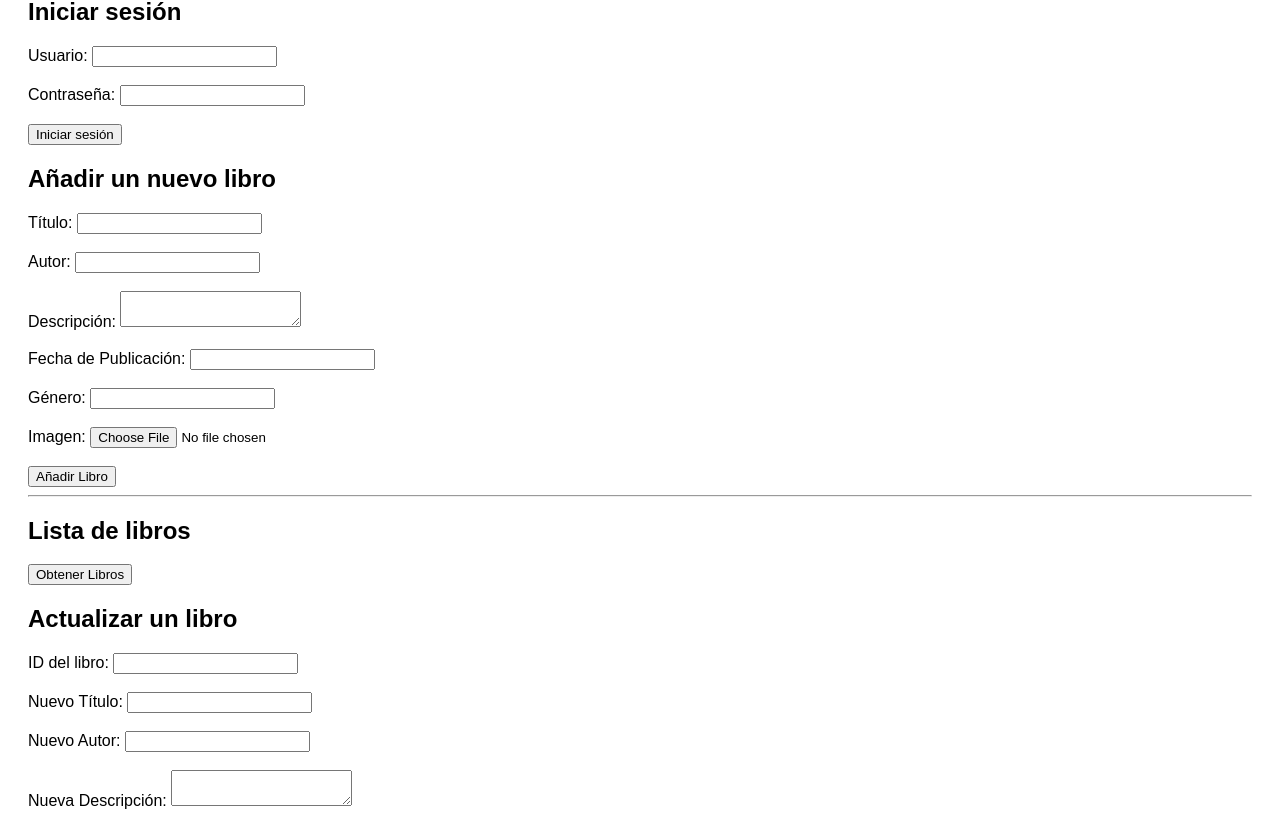
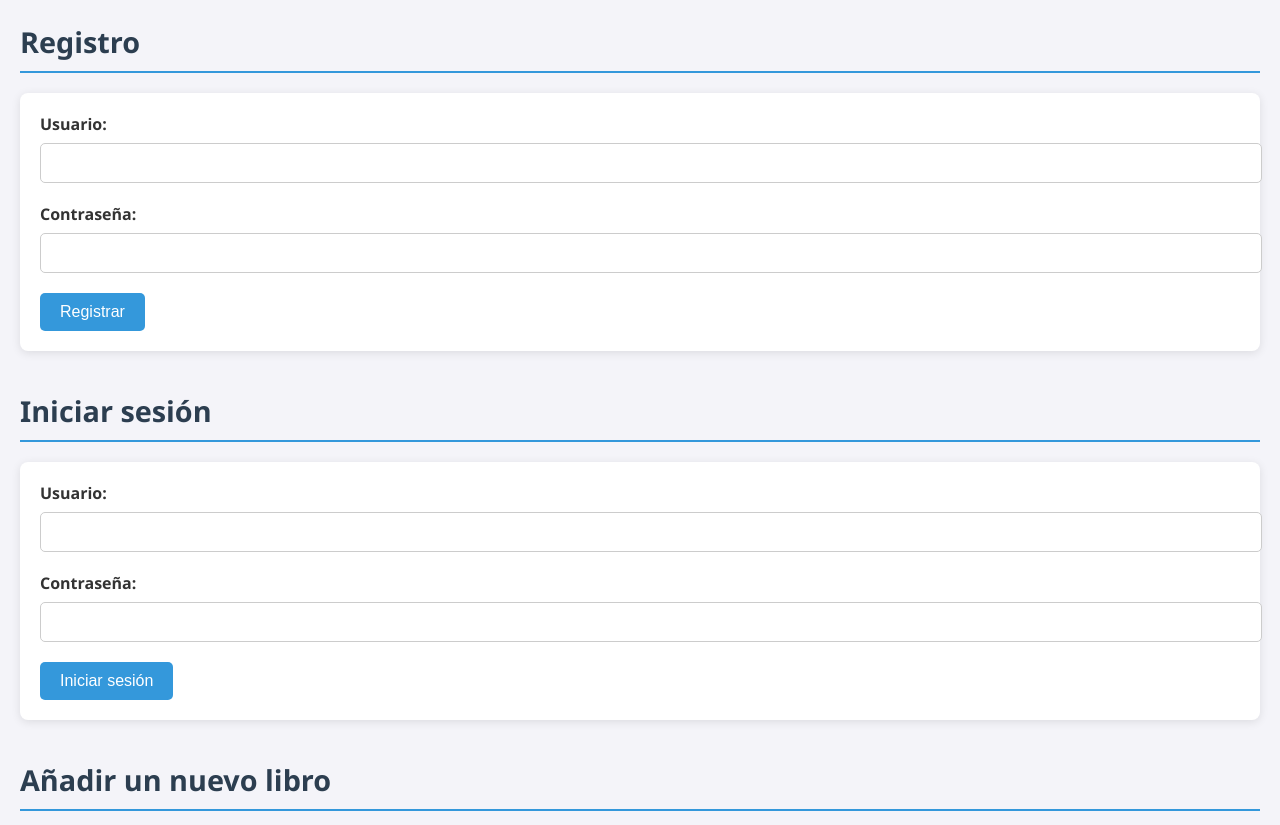
Before and after one commit to JACM701/PracticaCORS, a website: page public/index.html in a window 1280 px wide. Shown: the part 110-935 px from the top of the page. Drawn offline with Linux system fonts and the light colour scheme.

Commit message:
HTMLactualizado

```diff
--- a/public/index.html
+++ b/public/index.html
@@ -6,22 +6,122 @@
     <title>BookSwap API Preview</title>
     <style>
         body {
-            font-family: Arial, sans-serif;
+            font-family: 'Segoe UI', Tahoma, Geneva, Verdana, sans-serif;
+            background-color: #f4f4f9;
+            color: #333;
+            margin: 0;
             padding: 20px;
         }
+
+        h1, h2 {
+            color: #2c3e50;
+        }
+
+        h1 {
+            text-align: center;
+            font-size: 2.5rem;
+            margin-bottom: 30px;
+        }
+
+        h2 {
+            font-size: 1.8rem;
+            margin-bottom: 20px;
+            border-bottom: 2px solid #3498db;
+            padding-bottom: 10px;
+        }
+
+        form {
+            background-color: #fff;
+            padding: 20px;
+            border-radius: 8px;
+            box-shadow: 0 2px 10px rgba(0, 0, 0, 0.1);
+            margin-bottom: 40px;
+        }
+
+        form label {
+            font-weight: bold;
+            display: block;
+            margin-bottom: 8px;
+        }
+
+        form input[type="text"],
+        form input[type="password"],
+        form input[type="number"],
+        form input[type="file"],
+        form textarea {
+            width: 100%;
+            padding: 10px;
+            margin-bottom: 20px;
+            border: 1px solid #ccc;
+            border-radius: 5px;
+            font-size: 1rem;
+        }
+
+        form textarea {
+            height: 100px;
+        }
+
+        button {
+            background-color: #3498db;
+            color: white;
+            padding: 10px 20px;
+            border: none;
+            border-radius: 5px;
+            cursor: pointer;
+            font-size: 1rem;
+            transition: background-color 0.3s;
+        }
+
+        button:hover {
+            background-color: #2980b9;
+        }
+
+        hr {
+            margin: 40px 0;
+        }
+
         #book-list {
             margin-top: 20px;
+            display: grid;
+            grid-template-columns: repeat(auto-fit, minmax(300px, 1fr));
+            gap: 20px;
         }
+
         .book-item {
-            border: 1px solid #ddd;
-            padding: 10px;
+            background-color: #fff;
+            padding: 15px;
+            border-radius: 8px;
+            box-shadow: 0 2px 8px rgba(0, 0, 0, 0.1);
+            display: flex;
+            flex-direction: column;
+            align-items: center;
+            text-align: center;
+        }
+
+        .book-item h3 {
+            color: #2c3e50;
             margin-bottom: 10px;
-            display: flex;
-            justify-content: space-between;
         }
+
         .book-item img {
-            max-width: 100px;
-            height: auto;
+            max-width: 150px;
+            margin-bottom: 10px;
+            border-radius: 5px;
+        }
+
+        #fetch-books {
+            background-color: #27ae60;
+            color: white;
+            padding: 10px 20px;
+            border-radius: 5px;
+            border: none;
+            cursor: pointer;
+            font-size: 1rem;
+            margin-bottom: 20px;
+        }
+
+        #fetch-books:hover {
+            background-color: #2ecc71;
         }
     </style>
 </head>
@@ -29,14 +129,26 @@
 
     <h1>Previsualización de BookSwap API</h1>
 
+    <!-- Formulario de registro -->
+<h2>Registro</h2>
+<form id="register-form">
+    <label for="register-username">Usuario:</label>
+    <input type="text" id="register-username" name="username" required>
+
+    <label for="register-password">Contraseña:</label>
+    <input type="password" id="register-password" name="password" required>
+
+    <button type="submit">Registrar</button>
+</form>
+
     <!-- Formulario de inicio de sesión -->
     <h2>Iniciar sesión</h2>
     <form id="login-form">
         <label for="username">Usuario:</label>
-        <input type="text" id="username" name="username" required><br><br>
+        <input type="text" id="username" name="username" required>
 
         <label for="password">Contraseña:</label>
-        <input type="password" id="password" name="password" required><br><br>
+        <input type="password" id="password" name="password" required>
 
         <button type="submit">Iniciar sesión</button>
     </form>
@@ -45,22 +157,22 @@
     <h2>Añadir un nuevo libro</h2>
     <form id="add-book-form" enctype="multipart/form-data">
         <label for="titulo">Título:</label>
-        <input type="text" id="titulo" name="titulo" required><br><br>
+        <input type="text" id="titulo" name="titulo" required>
 
         <label for="autor">Autor:</label>
-        <input type="text" id="autor" name="autor" required><br><br>
+        <input type="text" id="autor" name="autor" required>
 
         <label for="descripcion">Descripción:</label>
-        <textarea id="descripcion" name="descripcion" required></textarea><br><br>
+        <textarea id="descripcion" name="descripcion" required></textarea>
 
         <label for="fecha_publicacion">Fecha de Publicación:</label>
-        <input type="text" id="fecha_publicacion" name="fecha_publicacion" required><br><br>
+        <input type="text" id="fecha_publicacion" name="fecha_publicacion" required>
 
         <label for="genero">Género:</label>
-        <input type="text" id="genero" name="genero" required><br><br>
+        <input type="text" id="genero" name="genero" required>
 
         <label for="imagen">Imagen:</label>
-        <input type="file" id="imagen" name="imagen" accept="image/*"><br><br>
+        <input type="file" id="imagen" name="imagen" accept="image/*">
 
         <button type="submit">Añadir Libro</button>
     </form>
@@ -76,25 +188,25 @@
     <h2>Actualizar un libro</h2>
     <form id="update-book-form" enctype="multipart/form-data">
         <label for="update-id">ID del libro:</label>
-        <input type="number" id="update-id" name="id" required><br><br>
+        <input type="number" id="update-id" name="id" required>
 
         <label for="update-titulo">Nuevo Título:</label>
-        <input type="text" id="update-titulo" name="titulo"><br><br>
+        <input type="text" id="update-titulo" name="titulo">
 
         <label for="update-autor">Nuevo Autor:</label>
-        <input type="text" id="update-autor" name="autor"><br><br>
+        <input type="text" id="update-autor" name="autor">
 
         <label for="update-descripcion">Nueva Descripción:</label>
-        <textarea id="update-descripcion" name="descripcion"></textarea><br><br>
+        <textarea id="update-descripcion" name="descripcion"></textarea>
 
         <label for="update-fecha_publicacion">Nueva Fecha de Publicación:</label>
-        <input type="text" id="update-fecha_publicacion" name="fecha_publicacion"><br><br>
+        <input type="text" id="update-fecha_publicacion" name="fecha_publicacion">
 
         <label for="update-genero">Nuevo Género:</label>
-        <input type="text" id="update-genero" name="genero"><br><br>
+        <input type="text" id="update-genero" name="genero">
 
         <label for="update-imagen">Nueva Imagen:</label>
-        <input type="file" id="update-imagen" name="imagen" accept="image/*"><br><br>
+        <input type="file" id="update-imagen" name="imagen" accept="image/*">
 
         <button type="submit">Actualizar Libro</button>
     </form>
@@ -103,13 +215,40 @@
     <h2>Eliminar un libro</h2>
     <form id="delete-book-form">
         <label for="delete-id">ID del libro:</label>
-        <input type="number" id="delete-id" name="id" required><br><br>
+        <input type="number" id="delete-id" name="id" required>
 
         <button type="submit">Eliminar Libro</button>
     </form>
 
     <script>
         const API_URL = 'https://api-bookswap.onrender.com/books'; // Cambia la URL a la de producción
+
+        // Registrar un nuevo usuario
+document.getElementById('register-form').addEventListener('submit', async function(event) {
+    event.preventDefault();
+    const username = document.getElementById('register-username').value;
+    const password = document.getElementById('register-password').value;
+
+    try {
+        const response = await fetch('https://api-bookswap.onrender.com/register', {
+            method: 'POST',
+            headers: {
+                'Content-Type': 'application/json',
+            },
+            body: JSON.stringify({ username, password }),
+        });
+        const data = await response.json();
+
+        if (response.ok) {
+            alert('Registro exitoso. Ahora puedes iniciar sesión.');
+            this.reset(); // Reiniciar el formulario de registro
+        } else {
+            alert(data.message || 'Error al registrar');
+        }
+    } catch (error) {
+        console.error('Error al registrar:', error);
+    }
+});
 
 // Iniciar sesión y obtener el token
 document.getElementById('login-form').addEventListener('submit', async function(event) {
@@ -137,6 +276,7 @@
         console.error('Error al iniciar sesión:', error);
     }
 });
+
 
         // Añadir un nuevo libro
         document.getElementById('add-book-form').addEventListener('submit', async function(event) {
```
Lines whose indentation alone changed are shown as unchanged.
